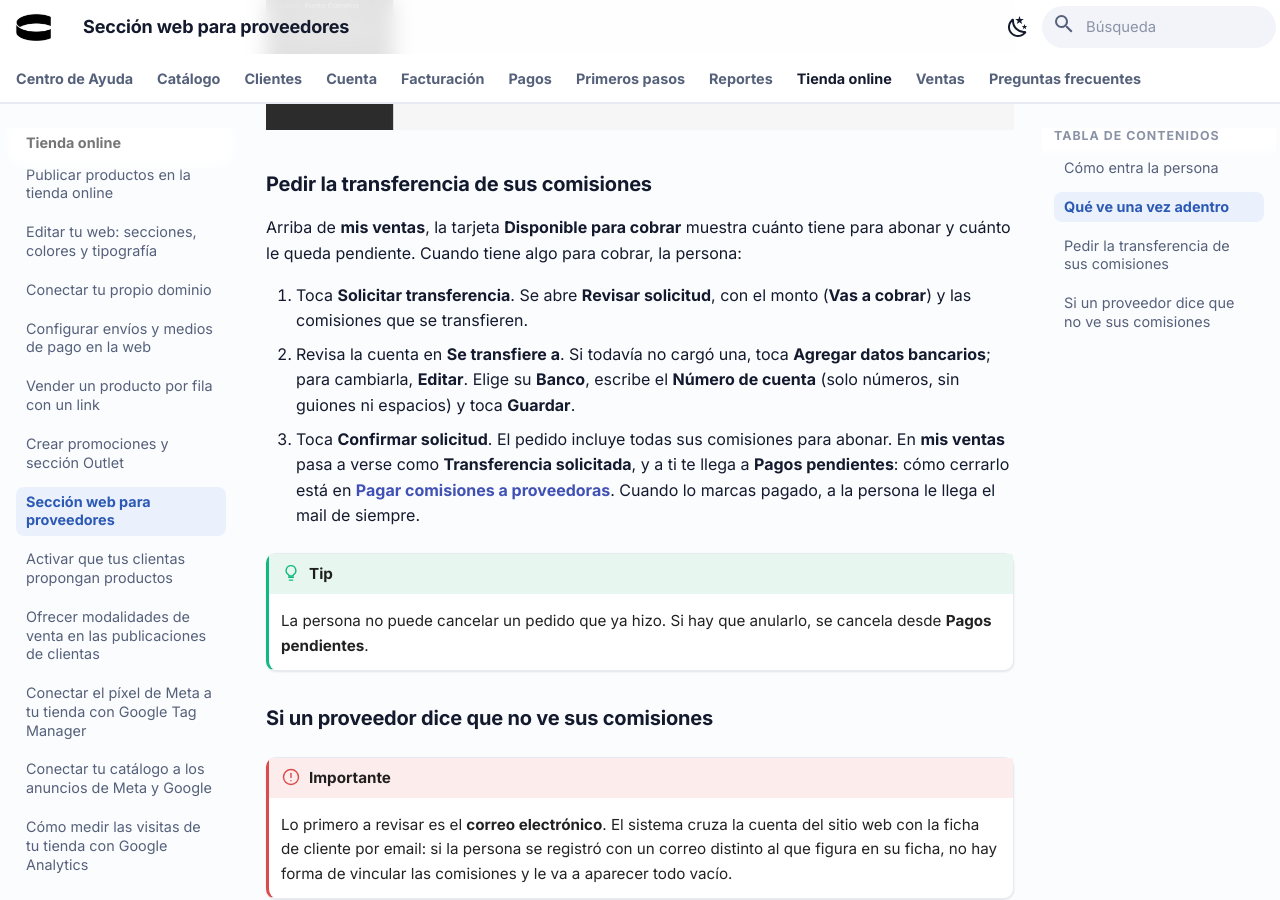
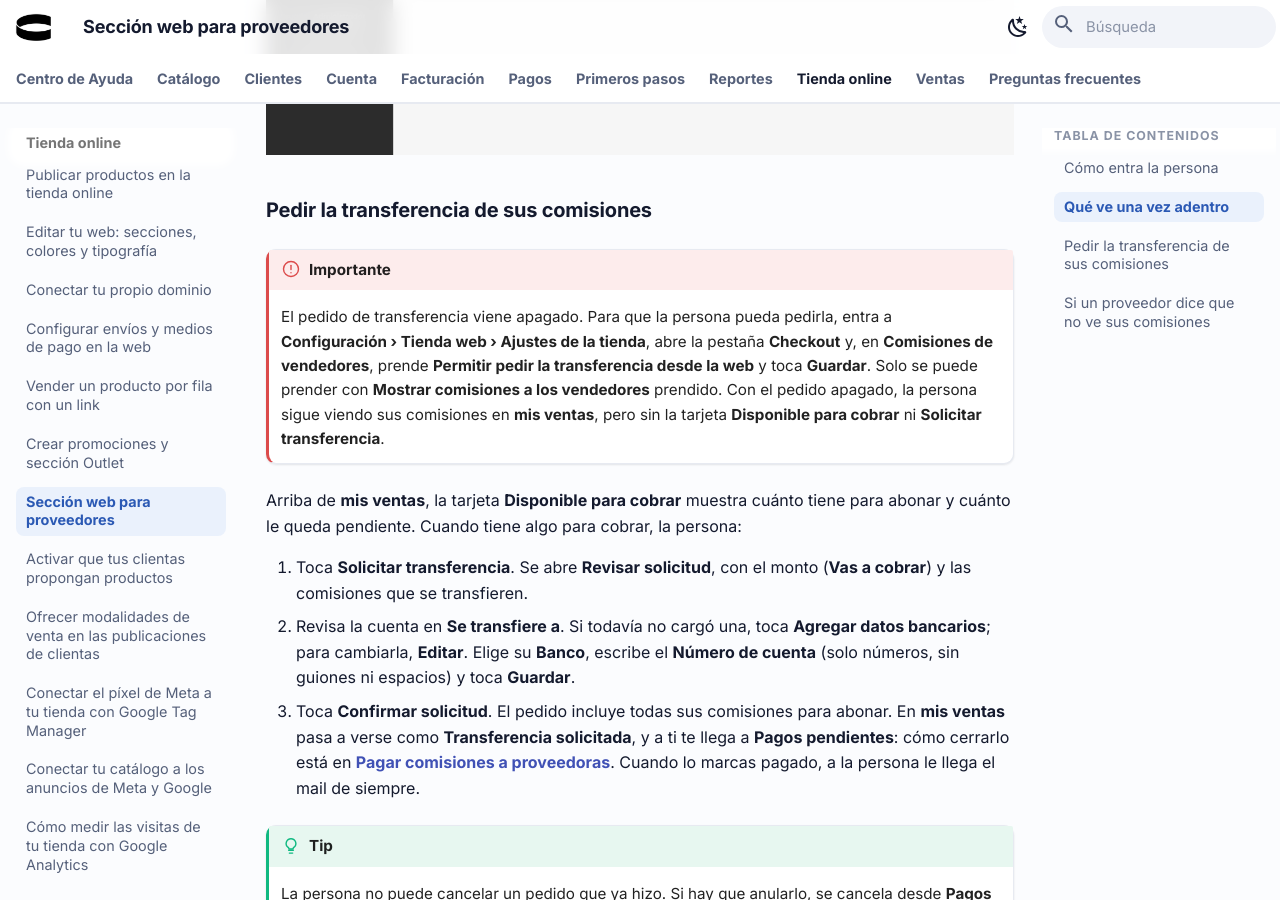
Before and after one commit to CircularSoftware/sc-docs, an MkDocs documentation site: the page built from docs/tienda-online/web-proveedoras.md, in a window 1280 px wide and 900 px high, scrolled down 2021 px. Built offline with MkDocs 1.6.1 and Material for MkDocs 9.7.7, drawn with Linux system fonts in a browser that asks for light colours; some of the changed text lies outside the part shown.

Commit message:
docs: sync from Notion [skip ci]

```diff
--- a/docs/tienda-online/web-proveedoras.md
+++ b/docs/tienda-online/web-proveedoras.md
@@ -28,7 +28,7 @@ Desplegando su nombre, en **mi cuenta**, tiene cuatro secciones:
 
 - **mis datos** — sus datos personales, que puede corregir ella misma.
 - **mis órdenes** — lo que compró.
-- **mis ventas** — las comisiones que le corresponden por la mercadería que dejó. Desde ahí también puede pedirte la transferencia de las que están para abonar (ver abajo).
+- **mis ventas** — las comisiones que le corresponden por la mercadería que dejó. Si activaste el pedido de transferencia, desde ahí también puede pedirte la transferencia de las que están para abonar (ver abajo).
 - **favoritos**
 ![Sección mi cuenta en el sitio web](/assets/web-proveedoras/140ba68bce92.webp)
 
@@ -37,6 +37,9 @@ Lo que aparece en **mis ventas** es exactamente lo mismo que ves tú en el backo
 ![Comisiones en el backoffice](/assets/web-proveedoras/448ac470864f.webp)
 
 ### Pedir la transferencia de sus comisiones
+
+!!! danger "Importante"
+    El pedido de transferencia viene apagado. Para que la persona pueda pedirla, entra a **Configuración › Tienda web › Ajustes de la tienda**, abre la pestaña **Checkout** y, en **Comisiones de vendedores**, prende **Permitir pedir la transferencia desde la web** y toca **Guardar**. Solo se puede prender con **Mostrar comisiones a los vendedores** prendido. Con el pedido apagado, la persona sigue viendo sus comisiones en **mis ventas**, pero sin la tarjeta **Disponible para cobrar** ni **Solicitar transferencia**.
 
 Arriba de **mis ventas**, la tarjeta **Disponible para cobrar** muestra cuánto tiene para abonar y cuánto le queda pendiente. Cuando tiene algo para cobrar, la persona:
 
```
Also changed, not shown: docs/pagos/pagar-comisiones.md (+2 -1 lines), docs/ventas/seccion-envios.md (+2 -1 lines).
